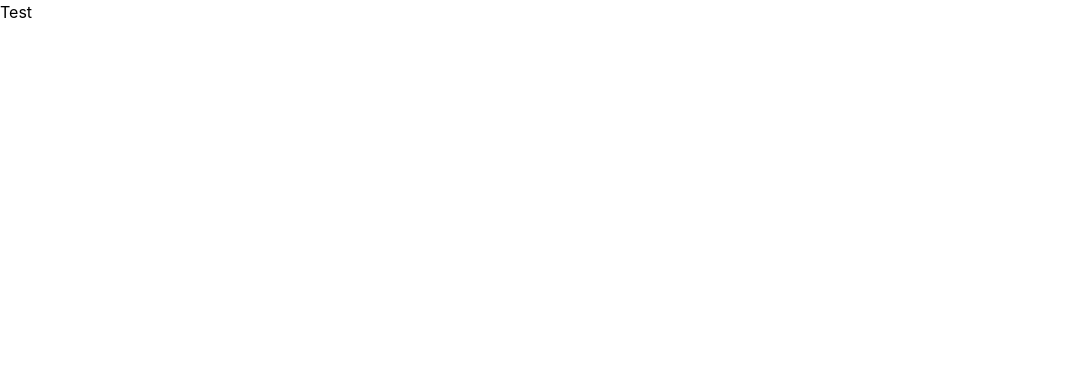
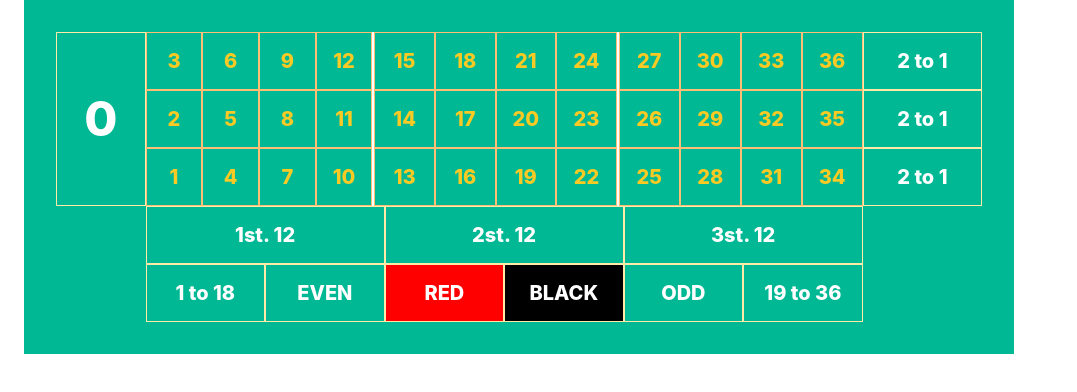
Before and after one commit to EGOISTIxx/Casino, a React (Vite) app: page / in a window 1280 px wide. Shown: the top 392 px of the page, without its empty margins (0-1077 px from the left). Built offline with nearby package versions, Linux system fonts and the light colour scheme.

Commit message:
feat: added bet table

```diff
--- a/src/App.tsx
+++ b/src/App.tsx
@@ -1,5 +1,6 @@
 import { createContext } from 'react'
 import { ThemeProvider } from 'styled-components'
+import Roulette from './games/Roulette/Roulette'
 import { RootStore, store } from './store/RootStore'
 import { theme } from './Theme'
 
@@ -11,7 +12,7 @@ const App = () => {
   return (
     <StoreContext.Provider value={{ store }}>
       <ThemeProvider theme={theme}>
-        <div>Test</div>
+        <Roulette />
       </ThemeProvider>
     </StoreContext.Provider>
   )
--- a/src/GlobalStyle.ts
+++ b/src/GlobalStyle.ts
@@ -9,6 +9,7 @@ export const GlobalStyle = createGlobalStyle`
   line-height: 24px;
   font-weight: 400;
   color: #000000;
+  width: 100vw;
 }
 
 body {
--- /dev/null
+++ b/src/games/Roulette/Roulette.tsx
@@ -0,0 +1,14 @@
+import React from 'react'
+
+import RouletteTable from './RouletteTable/RouletteTable'
+import { RouletteWrapper } from './SRoulette'
+
+const Roulette = () => {
+  return (
+    <RouletteWrapper>
+      <RouletteTable />
+    </RouletteWrapper>
+  )
+}
+
+export default Roulette
--- /dev/null
+++ b/src/games/Roulette/RouletteTable/RouletteTable.tsx
@@ -0,0 +1,74 @@
+import React, { useMemo } from 'react'
+import {
+  InnerBetNumbers,
+  InnerNumbersWrapper,
+  NumbersBetPart,
+  OuterBlock,
+  RouletteTableWrapper,
+} from './SRouletteTable'
+
+const RouletteTable = () => {
+  const innerNumbers = useMemo(() => {
+    const matrixArray = [...Array(36)]
+      .map((_, index) => ++index)
+      .map((_, index, sourcedArray) =>
+        sourcedArray
+          .slice(index * 3, index * 3 + 3)
+          .reverse()
+      )
+      .slice(0, 12)
+      .map((_, index, sourcedArray) =>
+        sourcedArray.slice(index * 4, index * 4 + 4)
+      )
+      .slice(0, 3)
+
+    return matrixArray.map((matrix, _) =>
+      matrix
+        .map((col, i) => matrix.map((row) => row[i]))
+        .splice(0, 3)
+    )
+  }, [])
+
+  return (
+    <RouletteTableWrapper>
+      <OuterBlock>0</OuterBlock>
+      <InnerNumbersWrapper>
+        {innerNumbers.map((numberPart) => {
+          return (
+            <NumbersBetPart>
+              {numberPart.map((thirdPart) => {
+                return (
+                  <>
+                    {thirdPart.map((number) => (
+                      <InnerBetNumbers>
+                        {number}
+                      </InnerBetNumbers>
+                    ))}
+                  </>
+                )
+              })}
+            </NumbersBetPart>
+          )
+        })}
+      </InnerNumbersWrapper>
+      <OuterBlock>2 to 1</OuterBlock>
+      <OuterBlock>2 to 1</OuterBlock>
+      <OuterBlock>2 to 1</OuterBlock>
+      <OuterBlock></OuterBlock>
+      <OuterBlock>1st. 12</OuterBlock>
+      <OuterBlock>2st. 12</OuterBlock>
+      <OuterBlock>3st. 12</OuterBlock>
+      <OuterBlock></OuterBlock>
+      <OuterBlock></OuterBlock>
+      <OuterBlock>1 to 18</OuterBlock>
+      <OuterBlock>EVEN</OuterBlock>
+      <OuterBlock>RED</OuterBlock>
+      <OuterBlock>BLACK</OuterBlock>
+      <OuterBlock>ODD</OuterBlock>
+      <OuterBlock>19 to 36</OuterBlock>
+      <OuterBlock></OuterBlock>
+    </RouletteTableWrapper>
+  )
+}
+
+export default RouletteTable
--- /dev/null
+++ b/src/games/Roulette/RouletteTable/SRouletteTable.ts
@@ -0,0 +1,106 @@
+import styled from 'styled-components'
+
+export const RouletteTableWrapper = styled.div`
+  background: #00b894;
+  padding: 2rem;
+  display: grid;
+  grid-template-columns: 1.5fr 1fr 1fr 1fr 1fr 1fr 1fr 1fr 1fr 1fr 1fr 1fr 1fr 2fr;
+  grid-template-rows: 1fr 1fr 1fr 1fr 1fr;
+  gap: 0px 0px;
+  grid-template-areas:
+    '. . . . . . . . . . . . . .'
+    '. . . . . . . . . . . . . .'
+    '. . . . . . . . . . . . . .'
+    '. . . . . . . . . . . . . .'
+    '. . . . . . . . . . . . . .';
+`
+
+export const OuterBlock = styled.div`
+  color: #ffffff;
+  padding: 1rem;
+  border: 1px solid #ffeaa7;
+  display: flex;
+  align-items: center;
+  justify-content: center;
+  font-weight: 800;
+  font-size: 1.25rem;
+
+  &:nth-child(1) {
+    grid-row: 1 / 4;
+    font-size: 3rem;
+  }
+
+  &:nth-child(7) {
+    grid-column: 2 / 6;
+  }
+
+  &:nth-child(8) {
+    grid-column: 6 / 10;
+  }
+
+  &:nth-child(9) {
+    grid-column: 10 / 14;
+  }
+
+  &:nth-child(12) {
+    grid-column: 2 / 4;
+  }
+
+  &:nth-child(13) {
+    grid-column: 4 / 6;
+  }
+
+  &:nth-child(14) {
+    grid-column: 6 / 8;
+    background: #ff0000;
+  }
+
+  &:nth-child(15) {
+    grid-column: 8 / 10;
+    background: #000000;
+  }
+
+  &:nth-child(16) {
+    grid-column: 10 / 12;
+  }
+
+  &:nth-child(17) {
+    grid-column: 12 / 14;
+  }
+
+  &:nth-child(6),
+  &:nth-child(10),
+  &:nth-child(11),
+  &:nth-child(18) {
+    border: none;
+  }
+`
+
+export const InnerNumbersWrapper = styled.div`
+  display: grid;
+  grid-row: 1 / 4;
+  grid-column: 2 / 14;
+  grid-auto-flow: column;
+`
+
+export const InnerBetNumbers = styled.div`
+  border: 1px solid #ffbe76;
+  color: #f9ca24;
+  padding: 1rem;
+  display: flex;
+  align-items: center;
+  justify-content: center;
+  font-weight: 800;
+  font-size: 1.25rem;
+`
+
+export const NumbersBetPart = styled.div`
+  border-right: 2px solid #ffffff;
+  display: grid;
+  grid-template-columns: repeat(4, 1fr);
+  grid-template-rows: repeat(3, 1fr);
+
+  &:last-child {
+    border: none;
+  }
+`
--- /dev/null
+++ b/src/games/Roulette/SRoulette.ts
@@ -0,0 +1,12 @@
+import styled from 'styled-components'
+
+export const RouletteWrapper = styled.div`
+  display: flex;
+  align-items: center;
+  justify-content: center;
+  padding: 0 1.5rem 0;
+
+  & > :first-child {
+    flex-grow: 3;
+  }
+`
```
